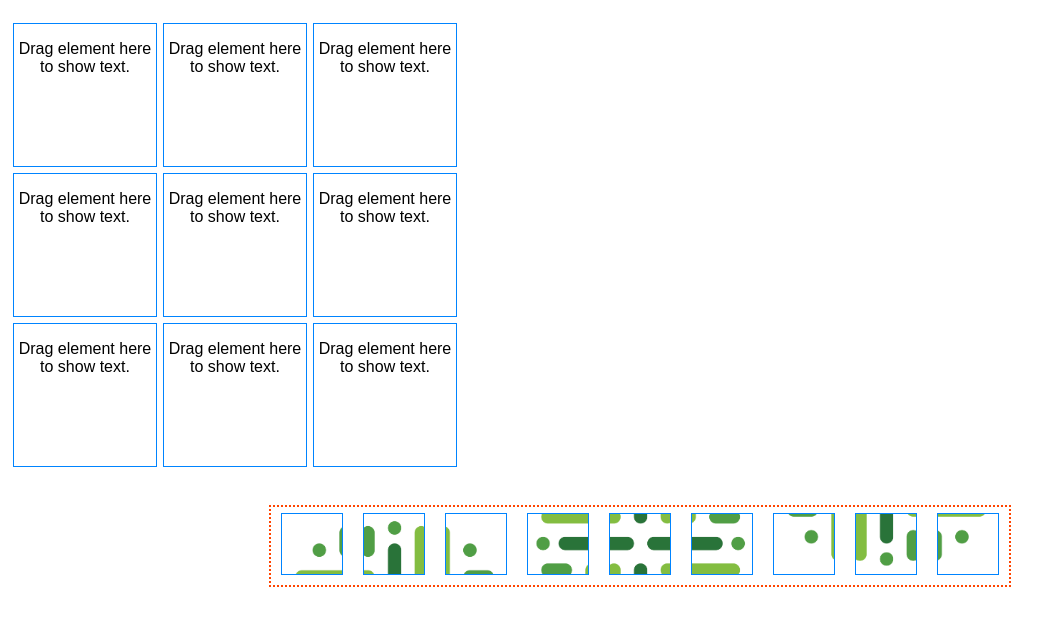
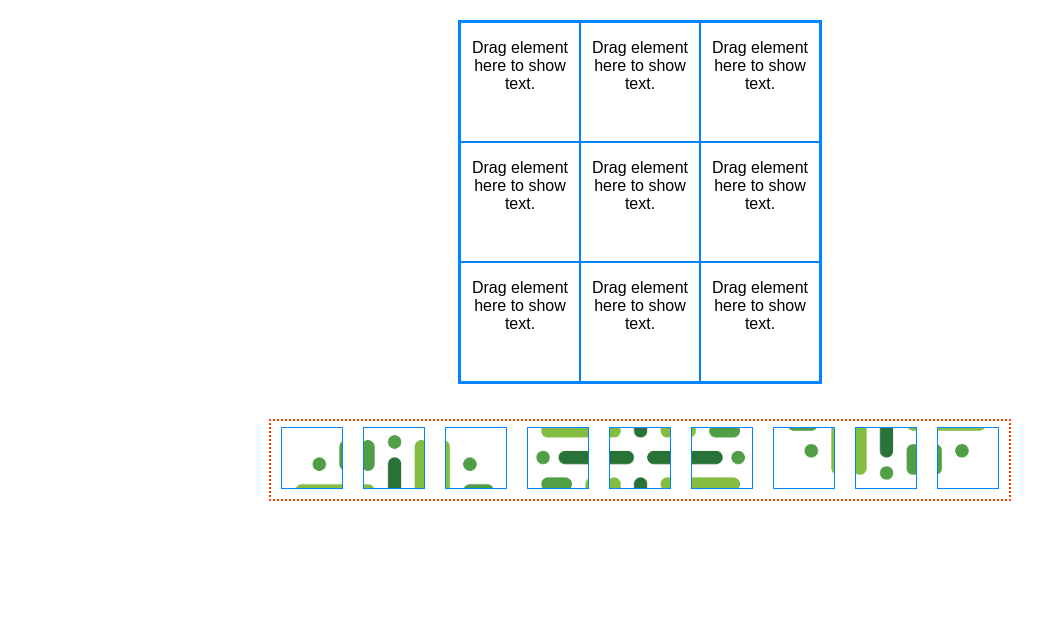
Before and after one commit to k-bialucha/react-puzzle-game, a React (Create React App) app: page / in a window 1280 px wide. Shown: the top 626 px of the page, without its empty margins (0-1061 px from the left). Built offline with nearby package versions, Linux system fonts and the light colour scheme.

Commit message:
Grid layout updated

```diff
--- a/src/DropReceiver/DropReceiver.css
+++ b/src/DropReceiver/DropReceiver.css
@@ -1,4 +1,4 @@
 .DropReceiver {
     border: 1px solid rgb(0, 132, 255);
-    margin: 3px;
+    margin: 0;
 }
--- a/src/Grid/Grid.css
+++ b/src/Grid/Grid.css
@@ -1,10 +1,10 @@
 .Grid {
     display: grid;
-    grid-template-columns: 150px 150px 150px;
-    grid-template-rows: 150px 150px 150px;
-    padding: 10px;
-    width: 100%;
-    margin: 10px auto;
+    grid-template-columns: 120px 120px 120px;
+    grid-template-rows: 120px 120px 120px;
+    margin: 20px auto;
+    border: 2px solid rgb(0, 132, 255);
+    width: 360px;
 }
 
 .Grid-item {
```
